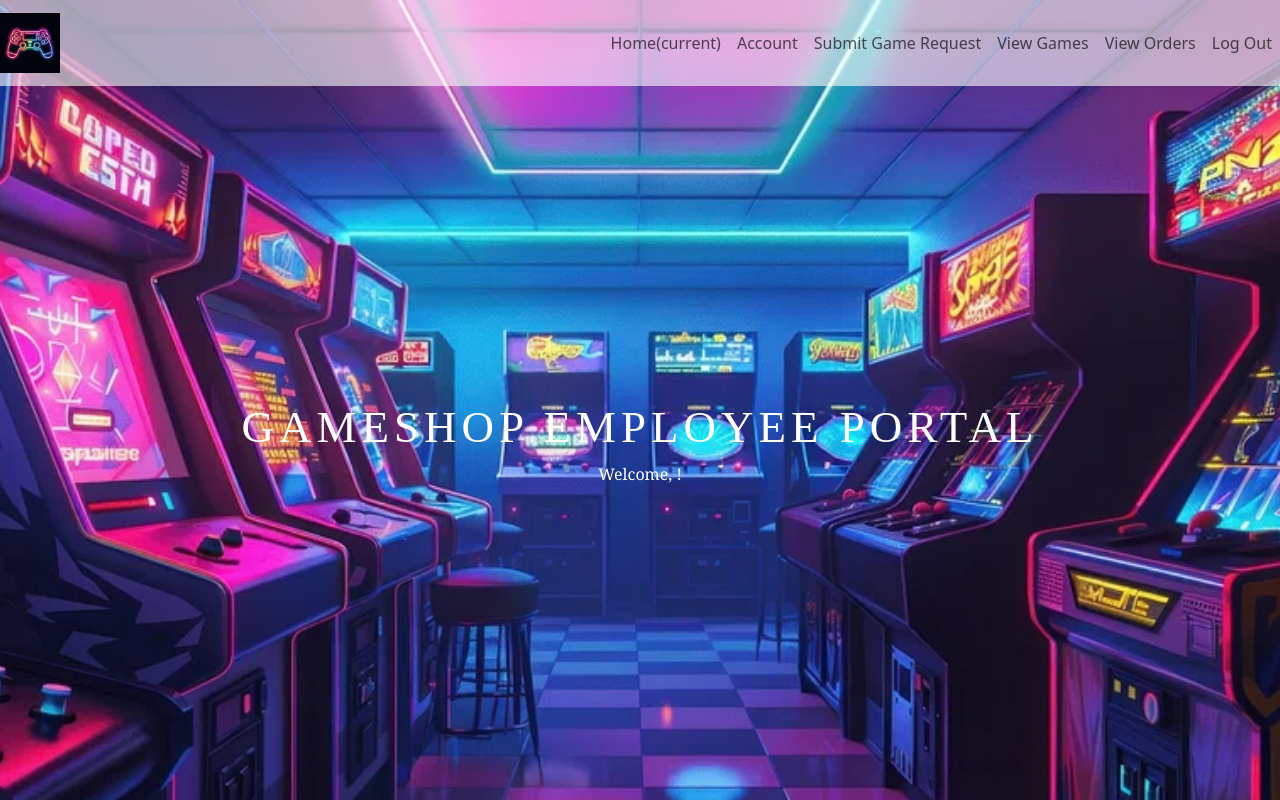
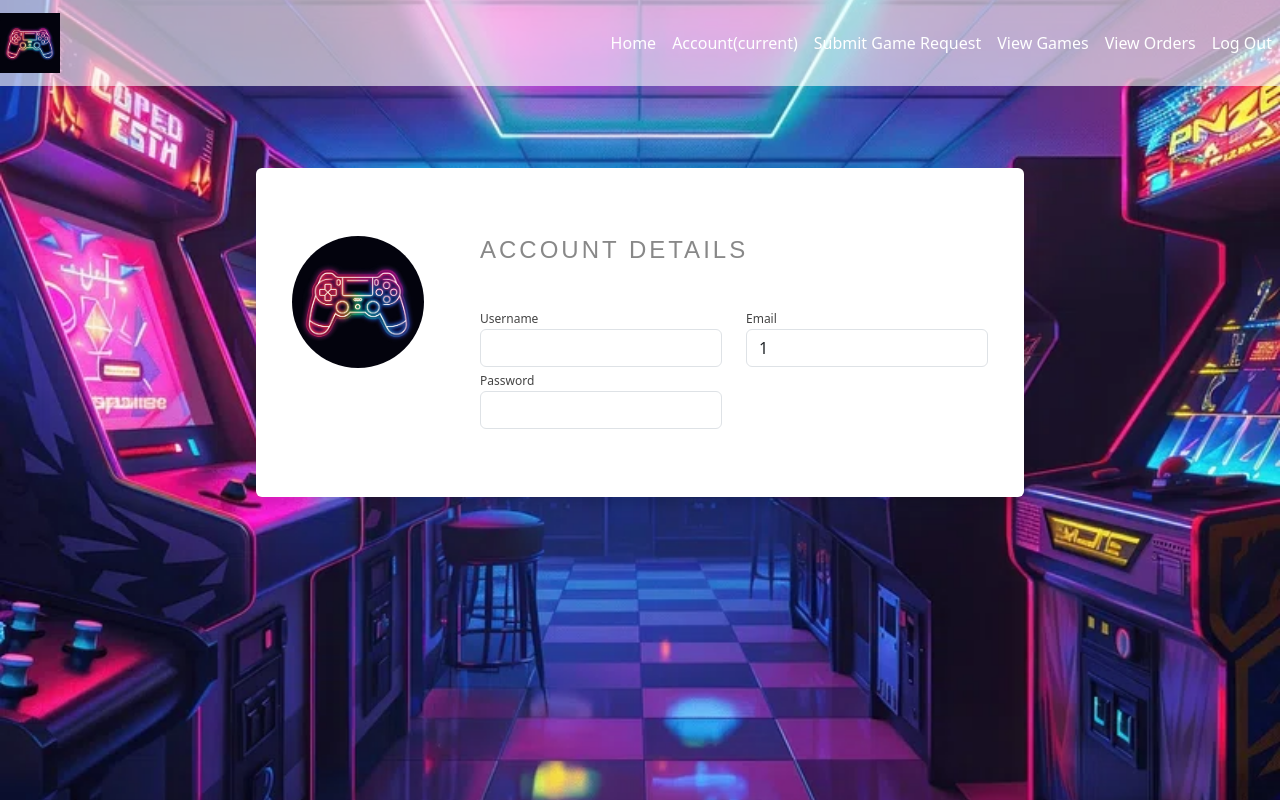
Before and after one commit to McGill-ECSE321-Fall2024/project-group-14, a Vue app in the folder GameShop-Frontend/: page /EmployeeAccount/1 in a window 1280 px wide. Shown: the top 800 px of the page. Built offline with nearby package versions, Linux system fonts and the light colour scheme; no server answers.

Commit message:
EMPLOYEE NAVBARS

```diff
--- a/GameShop-Frontend/src/router/index.js
+++ b/GameShop-Frontend/src/router/index.js
@@ -22,7 +22,7 @@ import ManagerWriteReply from "@/views/Manager/ManagerWriteReply.vue";
 import ManagePolicy from '@/views/Manager/ManagePolicy.vue';
 import CustomerAccount from '@/views/Customer/CustomerAccount.vue';
 import ManagerAccount from '@/views/Manager/ManagerAccount.vue';
-import EmployeeAccount from '@/views/employee/EmployeeHome.vue';
+import EmployeeAccount from '@/views/employee/EmployeeAccount.vue';
 
 
 const router = createRouter({
--- a/GameShop-Frontend/src/views/employee/EmployeeAccount.vue
+++ b/GameShop-Frontend/src/views/employee/EmployeeAccount.vue
@@ -4,32 +4,30 @@
         <div class="navbar-container">
         <nav class="navbar navbar-expand-lg navbar-light transparent-background">
           <a class="navbar-brand" href="#">
-              <img src="../../assets/gameshopLogo.jpg" alt="GameShop Logo" height="60" />
+            <img src="../../assets/gameshopLogo.jpg" alt="Your Logo" height="60">
           </a>
-            <button
-                class="navbar-toggler"
-                type="button"
-                data-toggle="collapse"
-                data-target="#navbarNav"
-                aria-controls="navbarNav"
-                aria-expanded="false"
-                aria-label="Toggle navigation"
-            >
+          <button class="navbar-toggler" type="button" data-toggle="collapse" data-target="#navbarNav" aria-controls="navbarNav" aria-expanded="false" aria-label="Toggle navigation">
             <span class="navbar-toggler-icon"></span>
           </button>
           <div class="collapse navbar-collapse justify-content-end" id="navbarNav">
             <ul class="navbar-nav">
-                <li class="nav-item">
+              <li class="nav-item active">
                 <a class="nav-link clickable-text" @click="Home">Home</a>
               </li>
               <li class="nav-item">
-                  <a class="nav-link clickable-text" @click="Orders">Orders</a>
-                </li>
-                <li class="nav-item active">
                 <a class="nav-link" href="#">Account<span class="sr-only">(current)</span></a>
               </li>
               <li class="nav-item">
-                  <a class="nav-link clickable-text" @click="LogOut">LogOut</a>
+                <a class="nav-link clickable-text" @click="SubmitGameRequest">Submit Game Request</a>
+              </li>
+              <li class="nav-item">
+                <a class="nav-link clickable-text" @click="ViewGames">View Games</a>
+              </li>
+              <li class="nav-item">
+                <a class="nav-link clickable-text" @click="ViewOrders">View Orders</a>
+              </li>
+              <li>
+                <a class="nav-link clickable-text" @click="LogOut">Log Out</a>
               </li>
             </ul>
           </div>
@@ -112,14 +110,24 @@
           alert(this.errorMsg);
         }
       },
-      async Home() {
-        await this.$router.push({ path: `/EmployeeHome/${this.email}` });
-      },
-      async Orders() {
-        await this.$router.push({ path: `/orders/${this.email}` });
+      async EmployeeAccount() {
+      await this.$router.push({path: '/EmployeeAccount/' + this.email })
     },
     async LogOut() {
-        await this.$router.push({ name: "home" });
+      await this.$router.push({name: "home"})
+    },
+    async SubmitGameRequest() {
+      await this.$router.push({path: '/EmployeeGameRequest/' + this.email + '/' + this.username})
+    },
+    async ViewOrders() {
+      await this.$router.push({path: '/EmployeeViewOrders/' + this.email + '/' + this.username})
+    },
+
+    async ViewGames() {
+      await this.$router.push({path: '/EmployeeViewGames/' + this.email + '/' + this.username})
+    },
+    async Home() {
+      await this.$router.push({path: '/EmployeeHome/' + this.email+ '/' + this.username })
     },
     },
   };
@@ -167,4 +175,8 @@
   .nav-link {
     color: white !important;
   }
+.transparent-background {
+  background-color: rgba(255, 255, 255, 0.6);
+}
+
   </style>
--- a/GameShop-Frontend/src/views/employee/EmployeeGameRequest.vue
+++ b/GameShop-Frontend/src/views/employee/EmployeeGameRequest.vue
@@ -5,29 +5,21 @@
       <div class="navbar-container">
         <nav class="navbar navbar-expand-lg navbar-light transparent-background">
           <a class="navbar-brand" href="#">
-            <img src="../../assets/gameshopLogo.jpg" alt="Your Logo" height="60" />
+            <img src="../../assets/gameshopLogo.jpg" alt="Your Logo" height="60">
           </a>
-          <button
-              class="navbar-toggler"
-              type="button"
-              data-toggle="collapse"
-              data-target="#navbarNav"
-              aria-controls="navbarNav"
-              aria-expanded="false"
-              aria-label="Toggle navigation"
-          >
+          <button class="navbar-toggler" type="button" data-toggle="collapse" data-target="#navbarNav" aria-controls="navbarNav" aria-expanded="false" aria-label="Toggle navigation">
             <span class="navbar-toggler-icon"></span>
           </button>
           <div class="collapse navbar-collapse justify-content-end" id="navbarNav">
             <ul class="navbar-nav">
               <li class="nav-item active">
-                <a class="nav-link clickable-text" @click="Home">Home<span class="sr-only"></span></a>
+                <a class="nav-link clickable-text" @click="Home">Home</a>
               </li>
               <li class="nav-item">
                 <a class="nav-link clickable-text" @click="Account">Account</a>
               </li>
               <li class="nav-item">
-                <a class="nav-link clickable-text" @click="SubmitGameRequest">Submit Game Request</a>
+                <a class="nav-link" href="#">Submit Game Request<span class="sr-only">(current)</span></a>
               </li>
               <li class="nav-item">
                 <a class="nav-link clickable-text" @click="ViewGames">View Games</a>
@@ -35,7 +27,7 @@
               <li class="nav-item">
                 <a class="nav-link clickable-text" @click="ViewOrders">View Orders</a>
               </li>
-              <li class="nav-item">
+              <li>
                 <a class="nav-link clickable-text" @click="LogOut">Log Out</a>
               </li>
             </ul>
@@ -225,23 +217,24 @@ export default {
         picture: "Picture",
       };
     },
-    async Home() {
-      await this.$router.push({path: "/EmployeeHome/" + this.email + "/" + this.username});
+    async Account() {
+      await this.$router.push({path: '/EmployeeAccount/' + this.email })
     },
-    async Account() {
-      await this.$router.push({path: "/EmployeeAccount/" + this.email + "/" + this.username});
+    async LogOut() {
+      await this.$router.push({name: "home"})
     },
     async SubmitGameRequest() {
-      await this.$router.push({path: "/EmployeeGameRequest/" + this.email + "/" + this.username});
+      await this.$router.push({path: '/EmployeeGameRequest/' + this.email + '/' + this.username})
     },
     async ViewOrders() {
-      await this.$router.push({path: "/EmployeeViewOrders/" + this.email + "/" + this.username});
+      await this.$router.push({path: '/EmployeeViewOrders/' + this.email + '/' + this.username})
     },
+
     async ViewGames() {
-      await this.$router.push({path: "/EmployeeViewGames/" + this.email + "/" + this.username});
+      await this.$router.push({path: '/EmployeeViewGames/' + this.email + '/' + this.username})
     },
-    async LogOut() {
-      await this.$router.push({path: "/"});
+    async Home() {
+      await this.$router.push({path: '/EmployeeHome/' + this.email+ '/' + this.username })
     },
   },
 };
--- a/GameShop-Frontend/src/views/employee/EmployeeHome.vue
+++ b/GameShop-Frontend/src/views/employee/EmployeeHome.vue
@@ -16,7 +16,7 @@
                 <a class="nav-link" href="#">Home<span class="sr-only">(current)</span></a>
               </li>
               <li class="nav-item">
-                <a class="nav-link clickable-text" @click="Employee">Account</a>
+                <a class="nav-link clickable-text" @click="EmployeeAccount">Account</a>
               </li>
               <li class="nav-item">
                 <a class="nav-link clickable-text" @click="SubmitGameRequest">Submit Game Request</a>
@@ -90,8 +90,8 @@ export default {
   },
 
   methods: {
-    async Employee() {
-      await this.$router.push({path: '/EmployeeAccount/' + this.email + '/' + this.username})
+    async EmployeeAccount() {
+      await this.$router.push({path: '/EmployeeAccount/' + this.email })
     },
     async LogOut() {
       await this.$router.push({name: "home"})
--- a/GameShop-Frontend/src/views/employee/EmployeeViewGames.vue
+++ b/GameShop-Frontend/src/views/employee/EmployeeViewGames.vue
@@ -2,26 +2,17 @@
   <div>
     <div id="main"></div>
     <div class="hero-section">
-      <!-- Navbar -->
       <div class="navbar-container">
         <nav class="navbar navbar-expand-lg navbar-light transparent-background">
           <a class="navbar-brand" href="#">
             <img src="../../assets/gameshopLogo.jpg" alt="Your Logo" height="60">
           </a>
-          <button
-              class="navbar-toggler"
-              type="button"
-              data-toggle="collapse"
-              data-target="#navbarNav"
-              aria-controls="navbarNav"
-              aria-expanded="false"
-              aria-label="Toggle navigation">
+          <button class="navbar-toggler" type="button" data-toggle="collapse" data-target="#navbarNav" aria-controls="navbarNav" aria-expanded="false" aria-label="Toggle navigation">
             <span class="navbar-toggler-icon"></span>
           </button>
           <div class="collapse navbar-collapse justify-content-end" id="navbarNav">
             <ul class="navbar-nav">
-              <!-- Using @click methods for navigation -->
-              <li class="nav-item">
+              <li class="nav-item active">
                 <a class="nav-link clickable-text" @click="Home">Home</a>
               </li>
               <li class="nav-item">
@@ -30,13 +21,13 @@
               <li class="nav-item">
                 <a class="nav-link clickable-text" @click="SubmitGameRequest">Submit Game Request</a>
               </li>
-              <li class="nav-item active">
-                <a class="nav-link" href="#">View Games<span class="sr-only"></span></a>
+              <li class="nav-item">
+                <a class="nav-link" href="#">View Games<span class="sr-only">(current)</span></a>
               </li>
               <li class="nav-item">
                 <a class="nav-link clickable-text" @click="ViewOrders">View Orders</a>
               </li>
-              <li class="nav-item">
+              <li>
                 <a class="nav-link clickable-text" @click="LogOut">Log Out</a>
               </li>
             </ul>
@@ -212,23 +203,25 @@ export default {
       }
     },
 
-    // Navigation Methods
-    async Home() {
-      await this.$router.push({ path: `/EmployeeHome/${this.email}/${this.username}` });
+    async Account() {
+      await this.$router.push({path: '/EmployeeAccount/' + this.email })
     },
-    async Account() {
-      await this.$router.push({ path: `/EmployeeAccount/${this.email}/${this.username}` });
+    async LogOut() {
+      await this.$router.push({name: "home"})
     },
     async SubmitGameRequest() {
-      await this.$router.push({ path: `/EmployeeGameRequest/${this.email}/${this.username}` });
+      await this.$router.push({path: '/EmployeeGameRequest/' + this.email + '/' + this.username})
     },
     async ViewOrders() {
-      await this.$router.push({ path: `/EmployeeViewOrders/${this.email}/${this.username}` });
+      await this.$router.push({path: '/EmployeeViewOrders/' + this.email + '/' + this.username})
     },
-    async LogOut() {
-      alert('Successfully logged out.');
-      await this.$router.push({ name: 'home' });
-    }
+
+    async ViewGames() {
+      await this.$router.push({path: '/EmployeeViewGames/' + this.email + '/' + this.username})
+    },
+    async Home() {
+      await this.$router.push({path: '/EmployeeHome/' + this.email+ '/' + this.username })
+    },
   },
 };
 </script>
--- a/GameShop-Frontend/src/views/employee/EmployeeViewOrders.vue
+++ b/GameShop-Frontend/src/views/employee/EmployeeViewOrders.vue
@@ -6,22 +6,14 @@
       <div class="navbar-container">
         <nav class="navbar navbar-expand-lg navbar-light transparent-background">
           <a class="navbar-brand" href="#">
-            <img src="../../assets/gameshopLogo.jpg" alt="Your Logo" height="60" />
+            <img src="../../assets/gameshopLogo.jpg" alt="Your Logo" height="60">
           </a>
-          <button
-            class="navbar-toggler"
-            type="button"
-            data-toggle="collapse"
-            data-target="#navbarNav"
-            aria-controls="navbarNav"
-            aria-expanded="false"
-            aria-label="Toggle navigation"
-          >
+          <button class="navbar-toggler" type="button" data-toggle="collapse" data-target="#navbarNav" aria-controls="navbarNav" aria-expanded="false" aria-label="Toggle navigation">
             <span class="navbar-toggler-icon"></span>
           </button>
           <div class="collapse navbar-collapse justify-content-end" id="navbarNav">
             <ul class="navbar-nav">
-              <li class="nav-item">
+              <li class="nav-item active">
                 <a class="nav-link clickable-text" @click="Home">Home</a>
               </li>
               <li class="nav-item">
@@ -30,19 +22,20 @@
               <li class="nav-item">
                 <a class="nav-link clickable-text" @click="SubmitGameRequest">Submit Game Request</a>
               </li>
-              <li class="nav-item active">
+              <li class="nav-item">
                 <a class="nav-link clickable-text" @click="ViewGames">View Games</a>
               </li>
               <li class="nav-item">
-                <a class="nav-link" href="#">View Orders<span class="sr-only"></span></a>
+                <a class="nav-link" href="#">View Orders<span class="sr-only">(current)</span></a>
               </li>
-              <li class="nav-item">
+              <li>
                 <a class="nav-link clickable-text" @click="LogOut">Log Out</a>
               </li>
             </ul>
           </div>
         </nav>
       </div>
+
 
       <!-- Page Content -->
       <div class="container content-container">
@@ -154,7 +147,7 @@ export default {
       await this.$router.push({path: "/EmployeeHome/" + this.email + "/" + this.username});
     },
     async Account() {
-      await this.$router.push({path: "/EmployeeAccount/" + this.email + "/" + this.username});
+      await this.$router.push({path: "/EmployeeAccount/" + this.email});
     },
     async SubmitGameRequest() {
       await this.$router.push({path: "/EmployeeGameRequest/" + this.email + "/" + this.username});
```
Lines whose indentation alone changed are shown as unchanged.
